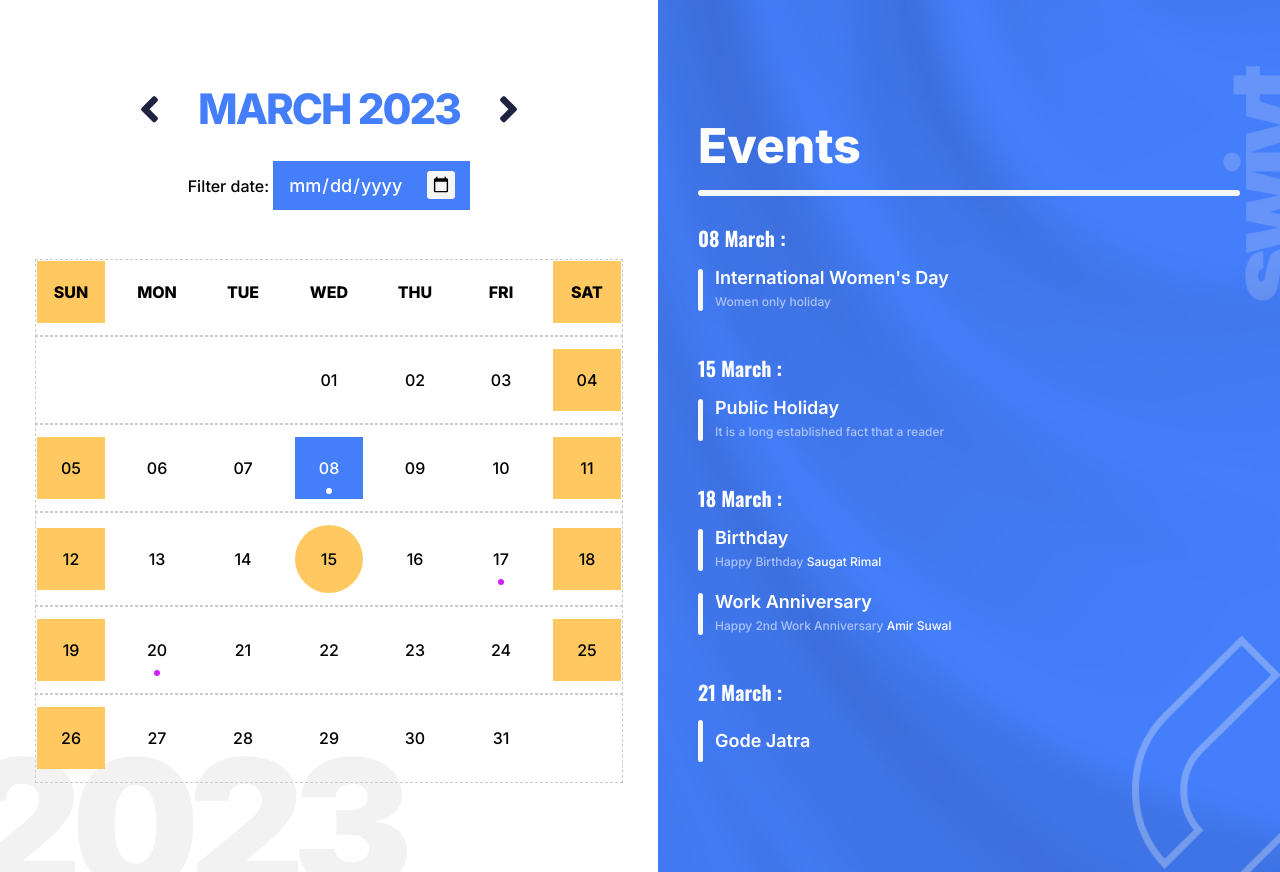
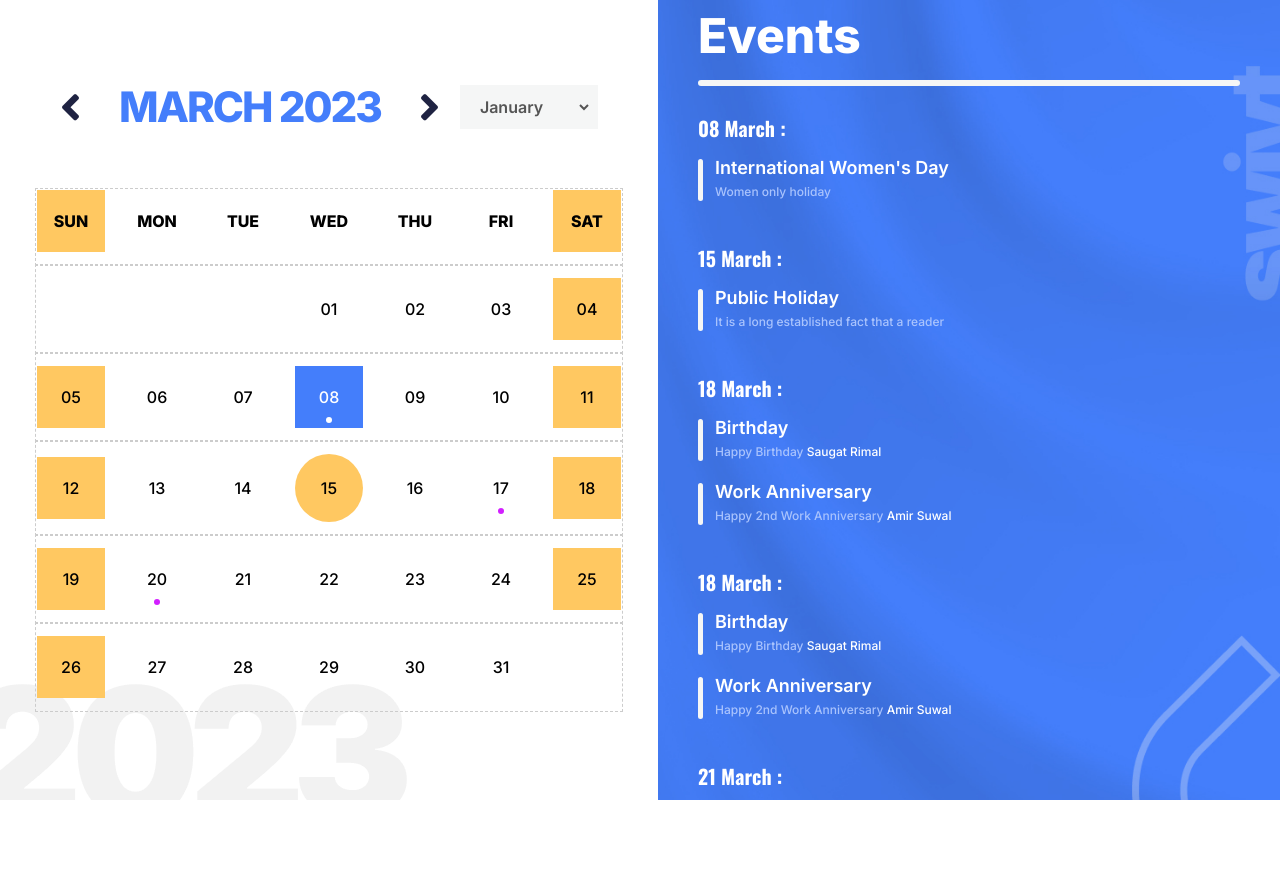
Before and after one commit to saugat-rimal/calender, a plain HTML site: page index.html in a window 1280 px wide. After the commit the page ends 800 px from the top, so only its background shows below. Drawn offline with nearby package versions, Linux system fonts and the light colour scheme.

Commit message:
updated some layouts

```diff
--- a/index.html
+++ b/index.html
@@ -22,15 +22,31 @@
 <body>
     <main>
         <div class="left_container">
+            <div class="header_container">
+                <div class="header">
+                    <i id="prevBtn" class="fas fa-angle-left prev"></i>
+                    <h2 id="monthName"> MARCH 2023 </h2>
+                    <i id="nextBtn" class="fas fa-angle-right next"></i>
+                </div>
 
-            <div class="header">
-                <i id="prevBtn" class="fas fa-angle-left prev"></i>
-                <h2 id="monthName"> MARCH 2023 </h2>
-                <i id="nextBtn" class="fas fa-angle-right next"></i>
-            </div>
-            <div>
-                <label for="start">Filter date:</label>
-                <input type="date" id="start" name="filter-date">
+
+                <!-- <input type="month" id="start" name="filter-date"> -->
+                <button title="month" class="dropdown">
+                    <select title="select month" id="month-select">
+                        <option value="January">January</option>
+                        <option value="February">February</option>
+                        <option value="March">March</option>
+                        <option value="April">April</option>
+                        <option value="May">May</option>
+                        <option value="June">June</option>
+                        <option value="July">July</option>
+                        <option value="August">August</option>
+                        <option value="September">September</option>
+                        <option value="October">October</option>
+                        <option value="November">November</option>
+                        <option value="December">December</option>
+                    </select>
+                </button>
             </div>
 
             <div class="calender">
@@ -243,6 +259,26 @@
                     </div>
 
                 </div>
+                <div class="event_card ">
+                    <div class="event_card--header">
+                        <h2 class="event--day"> 18 March </h2>
+                    </div>
+                    <div class="event_card--body">
+                        <div>
+                            <h3 class="event_name">Birthday </h3>
+                            <p class="event_description">Happy Birthday <span class="name">Saugat Rimal</span></p>
+                        </div>
+                    </div>
+                    <div class="event_card--body">
+                        <div>
+                            <h3 class="event_name">Work Anniversary </h3>
+                            <p class="event_description">Happy 2nd Work Anniversary <span class="name"> Amir Suwal
+                                </span>
+                            </p>
+                        </div>
+                    </div>
+
+                </div>
 
                 <div class="event_card  ">
                     <div class="event_card--header">
--- a/style.css
+++ b/style.css
@@ -58,6 +58,7 @@ select {
 }
 
 
+
 /* Global Variables */
 
 :root {
@@ -81,6 +82,26 @@ select {
 
 }
 
+/* custom scoll bars */
+/* width */
+::-webkit-scrollbar {
+    width: 8px;
+  }
+
+
+  /* Handle */
+  ::-webkit-scrollbar-thumb {
+    background: var(--color-lightOrange);
+    border-radius: 10px;
+  }
+
+  /* Handle on hover */
+  ::-webkit-scrollbar-thumb:hover {
+    background: var(--color-lightGray);
+  }
+
+
+
 /* global styles   */
 
 body {
@@ -88,6 +109,7 @@ body {
     font-size: var(--step-0);
     font-weight: 500;
     color: var(--color-black);
+    min-height: 100vh;
 }
 
 main {
@@ -100,7 +122,7 @@ main {
 
 .left_container {
     display: flex;
-    min-height: 100vh;
+    height: 100vh;
     flex-direction: column;
     justify-content: center;
     align-items: center;
@@ -109,6 +131,19 @@ main {
     background: url('./assets/2023.webp') left bottom no-repeat;
 
 }
+
+  /* Handle */
+  .left_container::-webkit-scrollbar-thumb {
+    background: red;
+    border-radius: 10px;
+  }
+
+
+  .header_container {
+    display: flex;
+    justify-content: space-between;
+    align-items: center;
+    gap: 20px;}
 
 .header {
     display: flex;
@@ -213,9 +248,12 @@ tbody tr {
 /* right section  */
 
 .right--section {
+    display: flex;
+    flex-direction: column;
+    justify-content: center;
+    height: 100vh;
 
     padding-inline: clamp(30px, calc(100vw - 1200px)/2, 60px);
-    padding-block: 110px;
     color: var(--color-white);
 
 
@@ -224,8 +262,9 @@ tbody tr {
     background-repeat: no-repeat;
     background-size: cover;
 
+}
 
-}
+
 
 .event_header {
     font-size: 48px;
@@ -236,12 +275,34 @@ hr.event_line {
     border: 3px solid var(--color-lightGray);
     border-radius: 30px;
     margin-block-end: 30px;
+    width: 100%;
 }
 
 .event_container {
     display: grid;
     gap: 42px;
+
+    overflow-y: scroll;
 }
+
+/* scrollbar */
+
+.event_container::-webkit-scrollbar {
+    width: 8px;
+  }
+
+
+  /* Handle */
+  .event_container::-webkit-scrollbar-thumb {
+    background: var(--color-white);
+    border-radius: 10px;
+  }
+
+  /* Handle on hover */
+  .event_container::-webkit-scrollbar-thumb:hover {
+    background: var(--color-lightGray);
+  }
+
 
 .event_card {
     display: flex;
@@ -361,3 +422,71 @@ td .dot::after {
     border-radius: 50%;
     bottom: 5px;
 }
+
+
+/* customizing type = month  */
+
+input[type="month"] {
+    appearance: none;
+    border: none;
+    outline: none;
+    background-color: #f1f1f1;
+    padding: 10px;
+    font-size: 16px;
+    font-weight: bold;
+    color: #555;
+    border-radius: 5px;
+  }
+
+  input[type="month"]::-webkit-calendar-picker-indicator {
+    color: #555;
+    font-size: 20px;
+    position: absolute;
+    right: 10px;
+    top: 50%;
+    transform: translateY(-50%);
+  }
+
+  input[type="month"]::-webkit-inner-spin-button {
+    display: none;
+  }
+
+
+/* customizing type = date  */
+
+.dropdown {
+    display: inline-block;
+    position: relative;
+    font-size: 16px;
+    color: var(--color-white);
+    border: none;
+    outline: none;
+    background-color: var(--color-lightGray);
+
+  }
+
+  .dropdown label {
+    display: block;
+    margin-bottom: 5px;
+  }
+
+  .dropdown select {
+    /* appearance: none; */
+    background-color: var(--color-lightGray);
+
+    border: none;
+    outline: none;
+    padding: 10px ;
+    font-size: 16px;
+    font-weight: 600;
+    color: #555;
+    cursor: pointer;
+  }
+
+  .dropdown select::-ms-expand {
+    display: none;
+  }
+
+  .dropdown select option {
+    font-weight: normal;
+  }
```
